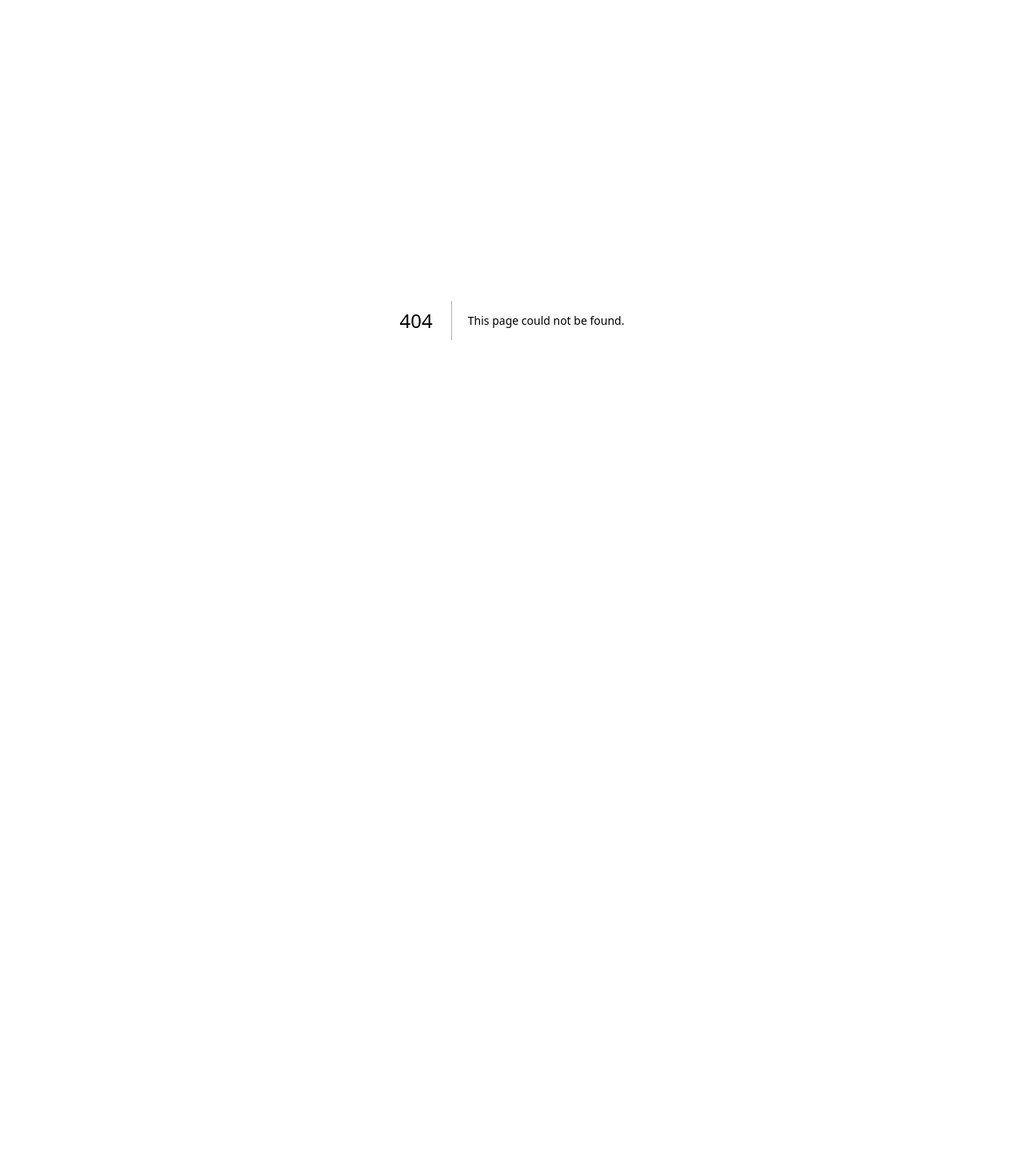
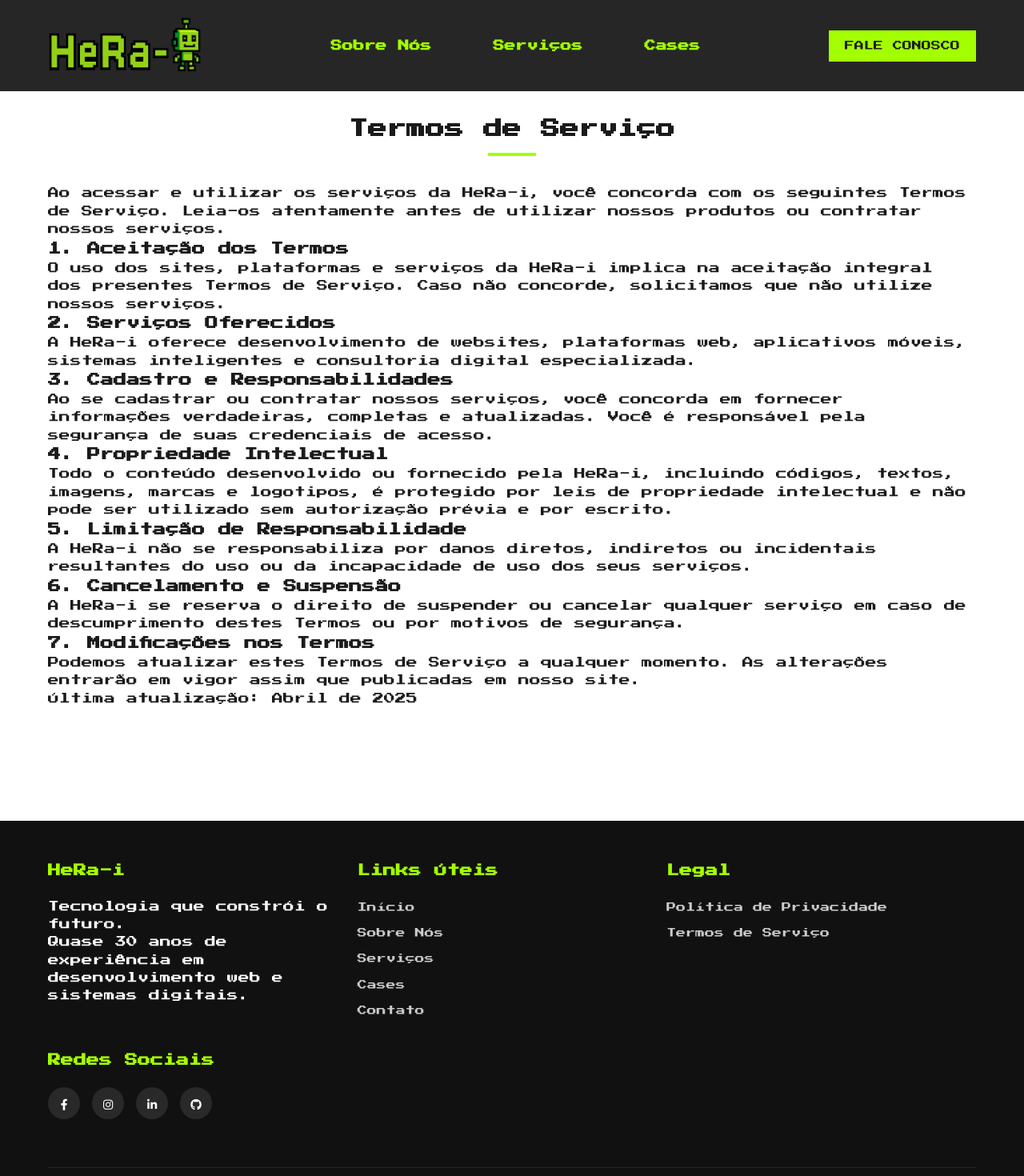
Before and after one commit to llarilopes/hera-i, a Next.js app in the folder frontend/: page /terms in a window 1280 px wide. Before the commit this address had no page. Shown: the top 1470 px of the page at 80% size. Before the commit the page ends 800 px from the top, so only its background shows below. Built offline with nearby package versions, Linux system fonts and the light colour scheme.

Commit message:
criadas as páginas de Política e Termos de Uso. ajuestes nos menus.

```diff
--- a/frontend/src/components/Footer.tsx
+++ b/frontend/src/components/Footer.tsx
@@ -11,27 +11,27 @@ export default function Footer() {
           <div className="footer-col">
             <h3>Links Úteis</h3>
             <ul className="footer-links">
-              <li><a href="#home">Início</a></li>
-              <li><a href="#about">Sobre Nós</a></li>
-              <li><a href="#services">Serviços</a></li>
-              <li><a href="#cases">Cases</a></li>
-              <li><a href="#contact">Contato</a></li>
+              <li><a href="/#home">Início</a></li>
+              <li><a href="/#about">Sobre Nós</a></li>
+              <li><a href="/#services">Serviços</a></li>
+              <li><a href="/#cases">Cases</a></li>
+              <li><a href="/#contact">Contato</a></li>
             </ul>
           </div>
           <div className="footer-col">
             <h3>Legal</h3>
             <ul className="footer-links">
-              <li><a href="#">Política de Privacidade</a></li>
-              <li><a href="#">Termos de Serviço</a></li>
+              <li><a href="/privacy">Política de Privacidade</a></li>
+              <li><a href="/terms">Termos de Serviço</a></li>
             </ul>
           </div>
           <div className="footer-col">
             <h3>Redes Sociais</h3>
             <div className="social-icons">
-              <a href="#" className="social-icon"><i className="fab fa-facebook-f" /></a>
-              <a href="#" className="social-icon"><i className="fab fa-instagram" /></a>
-              <a href="#" className="social-icon"><i className="fab fa-linkedin-in" /></a>
-              <a href="#" className="social-icon"><i className="fab fa-github" /></a>
+              <a href="https://www.facebook.com/anbrasil.org" className="social-icon"><i className="fab fa-facebook-f" /></a>
+              <a href="https://www.instagram.com/ravi.lipe/" className="social-icon"><i className="fab fa-instagram" /></a>
+              <a href="https://www.linkedin.com/in/mrgoose/" className="social-icon"><i className="fab fa-linkedin-in" /></a>
+              <a href="https://github.com/lipegoose" className="social-icon"><i className="fab fa-github" /></a>
             </div>
           </div>
         </div>
--- a/frontend/src/components/Header.tsx
+++ b/frontend/src/components/Header.tsx
@@ -7,12 +7,12 @@ export default function Header() {
         </a>
         <nav className="header-menu">
           <ul className="nav-links">
-            <li><a href="#about">Sobre Nós</a></li>
-            <li><a href="#services">Serviços</a></li>
-            <li><a href="#cases">Cases</a></li>
+            <li><a href="/#about">Sobre Nós</a></li>
+            <li><a href="/#services">Serviços</a></li>
+            <li><a href="/#cases">Cases</a></li>
           </ul>
         </nav>
-        <a href="#contact" className="contact-button">Fale Conosco</a>
+        <a href="/#contact" className="contact-button">Fale Conosco</a>
       </div>
     </header>
   );
--- /dev/null
+++ b/frontend/src/pages/privacy.tsx
@@ -0,0 +1,48 @@
+import React from 'react';
+import Head from 'next/head';
+import Header from '../components/Header';
+import Footer from '../components/Footer';
+
+export default function Privacy() {
+  return (
+    <>
+      <Head>
+        <title>Política de Privacidade - HeRa-i</title>
+      </Head>
+      <Header />
+      <section className="section privacy" style={{ padding: '142px 0' }}>
+        <div className="container">
+          <h2 className="section-title">Política de Privacidade</h2>
+          <p>A HeRa-i respeita a sua privacidade e está comprometida com a proteção dos seus dados pessoais. Esta Política descreve como coletamos, utilizamos e protegemos suas informações.</p>
+
+          <h3>1. Coleta de Informações</h3>
+          <p>Coletamos informações pessoais que você nos fornece voluntariamente através de formulários de contato, solicitações de orçamento ou cadastro em nossos serviços. As informações podem incluir nome, e-mail, telefone e dados de empresa.</p>
+
+          <h3>2. Uso das Informações</h3>
+          <p>Utilizamos suas informações para:</p>
+          <ul>
+            <li>Responder a solicitações de contato e suporte;</li>
+            <li>Fornecer nossos serviços e soluções digitais;</li>
+            <li>Melhorar continuamente nossos produtos e a experiência do usuário;</li>
+            <li>Enviar comunicações de marketing, quando autorizado.</li>
+          </ul>
+
+          <h3>3. Compartilhamento de Dados</h3>
+          <p>Não compartilhamos suas informações pessoais com terceiros, exceto quando necessário para prestação de serviços contratados ou quando exigido por lei.</p>
+
+          <h3>4. Segurança</h3>
+          <p>Adotamos medidas técnicas e organizacionais adequadas para proteger seus dados contra acesso não autorizado, uso indevido ou divulgação.</p>
+
+          <h3>5. Direitos do Usuário</h3>
+          <p>Você tem o direito de acessar, corrigir ou excluir suas informações pessoais. Para isso, entre em contato conosco através dos canais oficiais da HeRa-i.</p>
+
+          <h3>6. Alterações nesta Política</h3>
+          <p>Reservamo-nos o direito de alterar esta Política de Privacidade a qualquer momento. Recomendamos que você a revise periodicamente.</p>
+
+          <p>Última atualização: Abril de 2025</p>
+        </div>
+      </section>
+      <Footer />
+    </>
+  );
+}
--- /dev/null
+++ b/frontend/src/pages/terms.tsx
@@ -0,0 +1,45 @@
+import React from 'react';
+import Head from 'next/head';
+import Header from '../components/Header';
+import Footer from '../components/Footer';
+
+export default function Terms() {
+  return (
+    <>
+      <Head>
+        <title>Termos de Serviço - HeRa-i</title>
+      </Head>
+      <Header />
+      <section className="section terms" style={{ padding: '142px 0' }}>
+        <div className="container">
+          <h2 className="section-title">Termos de Serviço</h2>
+          <p>Ao acessar e utilizar os serviços da HeRa-i, você concorda com os seguintes Termos de Serviço. Leia-os atentamente antes de utilizar nossos produtos ou contratar nossos serviços.</p>
+
+          <h3>1. Aceitação dos Termos</h3>
+          <p>O uso dos sites, plataformas e serviços da HeRa-i implica na aceitação integral dos presentes Termos de Serviço. Caso não concorde, solicitamos que não utilize nossos serviços.</p>
+
+          <h3>2. Serviços Oferecidos</h3>
+          <p>A HeRa-i oferece desenvolvimento de websites, plataformas web, aplicativos móveis, sistemas inteligentes e consultoria digital especializada.</p>
+
+          <h3>3. Cadastro e Responsabilidades</h3>
+          <p>Ao se cadastrar ou contratar nossos serviços, você concorda em fornecer informações verdadeiras, completas e atualizadas. Você é responsável pela segurança de suas credenciais de acesso.</p>
+
+          <h3>4. Propriedade Intelectual</h3>
+          <p>Todo o conteúdo desenvolvido ou fornecido pela HeRa-i, incluindo códigos, textos, imagens, marcas e logotipos, é protegido por leis de propriedade intelectual e não pode ser utilizado sem autorização prévia e por escrito.</p>
+
+          <h3>5. Limitação de Responsabilidade</h3>
+          <p>A HeRa-i não se responsabiliza por danos diretos, indiretos ou incidentais resultantes do uso ou da incapacidade de uso dos seus serviços.</p>
+
+          <h3>6. Cancelamento e Suspensão</h3>
+          <p>A HeRa-i se reserva o direito de suspender ou cancelar qualquer serviço em caso de descumprimento destes Termos ou por motivos de segurança.</p>
+
+          <h3>7. Modificações nos Termos</h3>
+          <p>Podemos atualizar estes Termos de Serviço a qualquer momento. As alterações entrarão em vigor assim que publicadas em nosso site.</p>
+
+          <p>Última atualização: Abril de 2025</p>
+        </div>
+      </section>
+      <Footer />
+    </>
+  );
+}
--- a/frontend/src/styles/globals.css
+++ b/frontend/src/styles/globals.css
@@ -627,3 +627,8 @@ footer {
     opacity: 0.1;
     border-radius: 5px;
 }
+
+/* Global Smooth Scroll */
+html {
+    scroll-behavior: smooth;
+}
```
